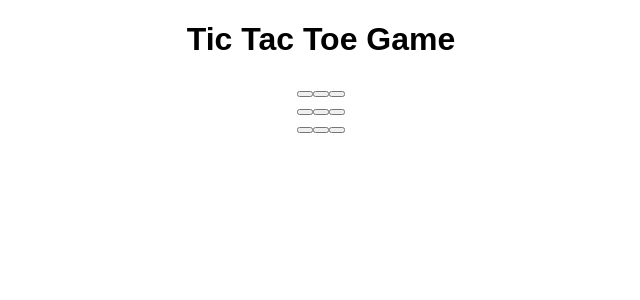
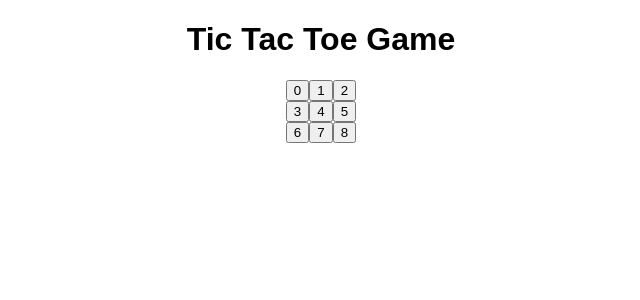
Before and after one commit to AbhishekKumar2233/Tic-Tac-Toe-Game_React, a React (Create React App) app: page / in a window 1280 px wide. Shown: the top 300 px of the page, without its empty margins (319-959 px from the left). Built offline with nearby package versions, Linux system fonts and the light colour scheme.

Commit message:
porps work done

```diff
--- a/src/components/Board.jsx
+++ b/src/components/Board.jsx
@@ -1,22 +1,23 @@
 import React from "react";
+import Square from "./Square";
 
 function Board() {
   return (
     <div>
       <div>
-        <button></button>
-        <button></button>
-        <button></button>
+        <Square value={0} />
+        <Square value={1} />
+        <Square value={2} />
       </div>
       <div>
-        <button></button>
-        <button></button>
-        <button></button>
+        <Square value={3} />
+        <Square value={4} />
+        <Square value={5} />
       </div>
       <div>
-        <button></button>
-        <button></button>
-        <button></button>
+        <Square value={6} />
+        <Square value={7} />
+        <Square value={8} />
       </div>
     </div>
   );
--- a/src/components/Square.jsx
+++ b/src/components/Square.jsx
@@ -1,6 +1,6 @@
 import React from "react";
 
-function Square() {
-  return <button></button>;
+function Square(props) {
+  return <button type="button">{props.value}</button>;
 }
 export default Square;
```
